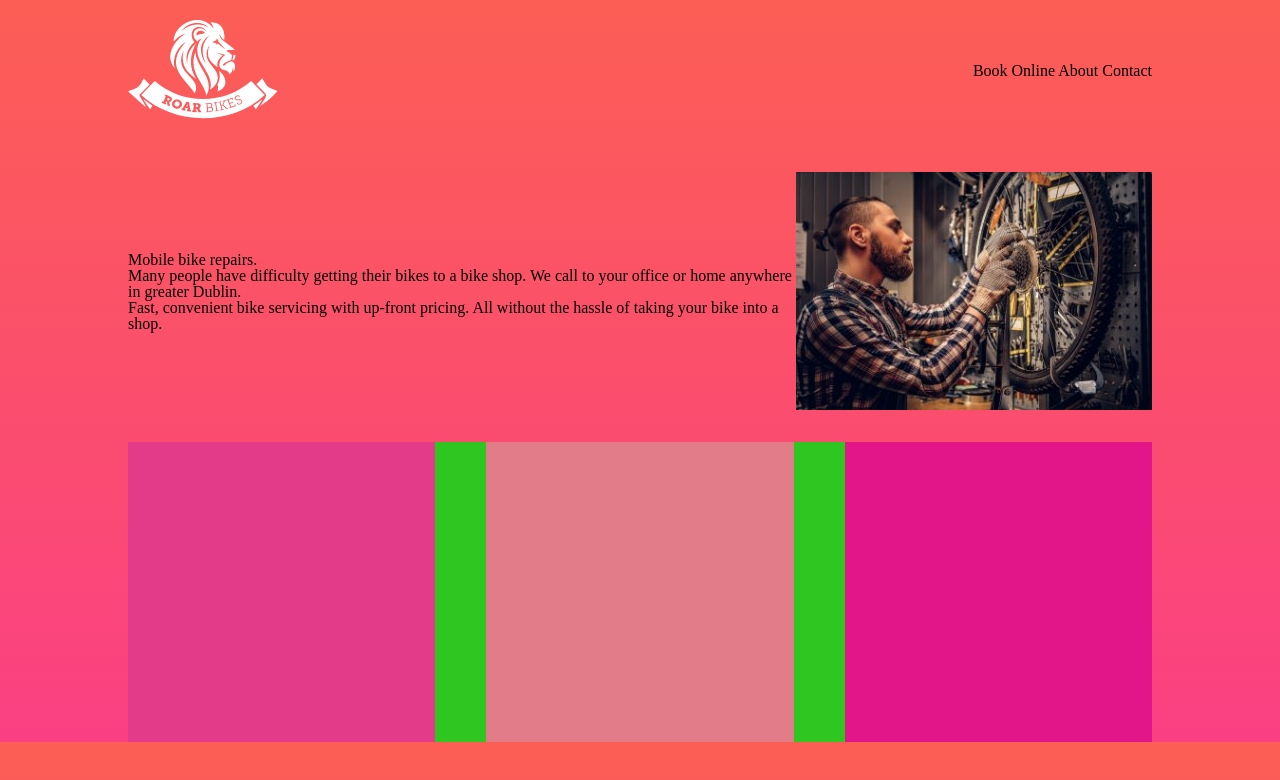
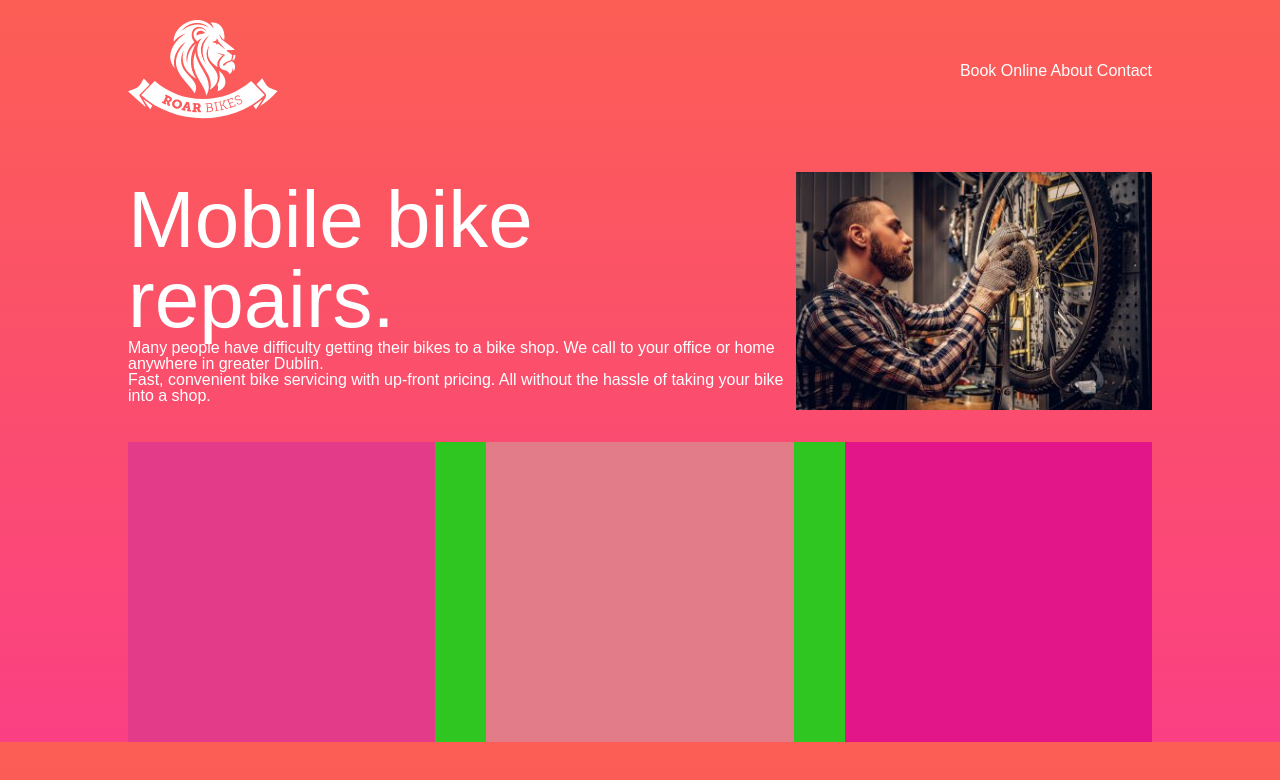
Before and after one commit to imrahulkumar/html-design-setup-by-Daniel-Walter-Scott-, a website: page project2/index.html in a window 1280 px wide. Drawn offline with Linux system fonts and the light colour scheme.

Commit message:
11 changes in font

```diff
--- a/project2/style.css
+++ b/project2/style.css
@@ -1,5 +1,7 @@
 body {
-    background-image: linear-gradient(#fc5e55, #fa4083)
+    background-image: linear-gradient(#fc5e55, #fa4083);
+    font-family: Arial, Helvetica, sans-serif;
+    color: white;
 }
 
 .container {
@@ -58,3 +60,6 @@ main {
     /* background-color: blueviolet; */
     flex: 1;
 }
+h1{
+    font-size: 80px;
+}
```
